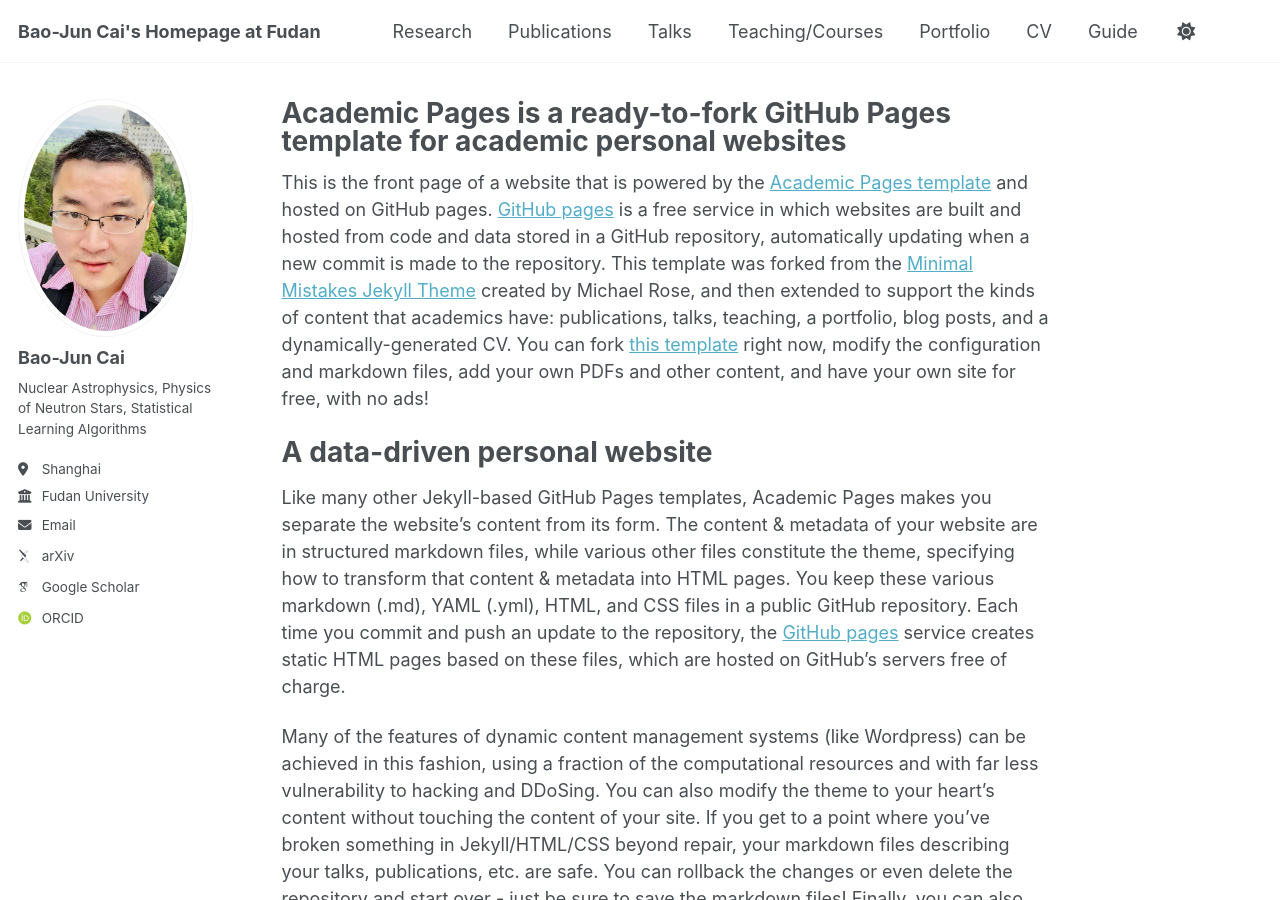
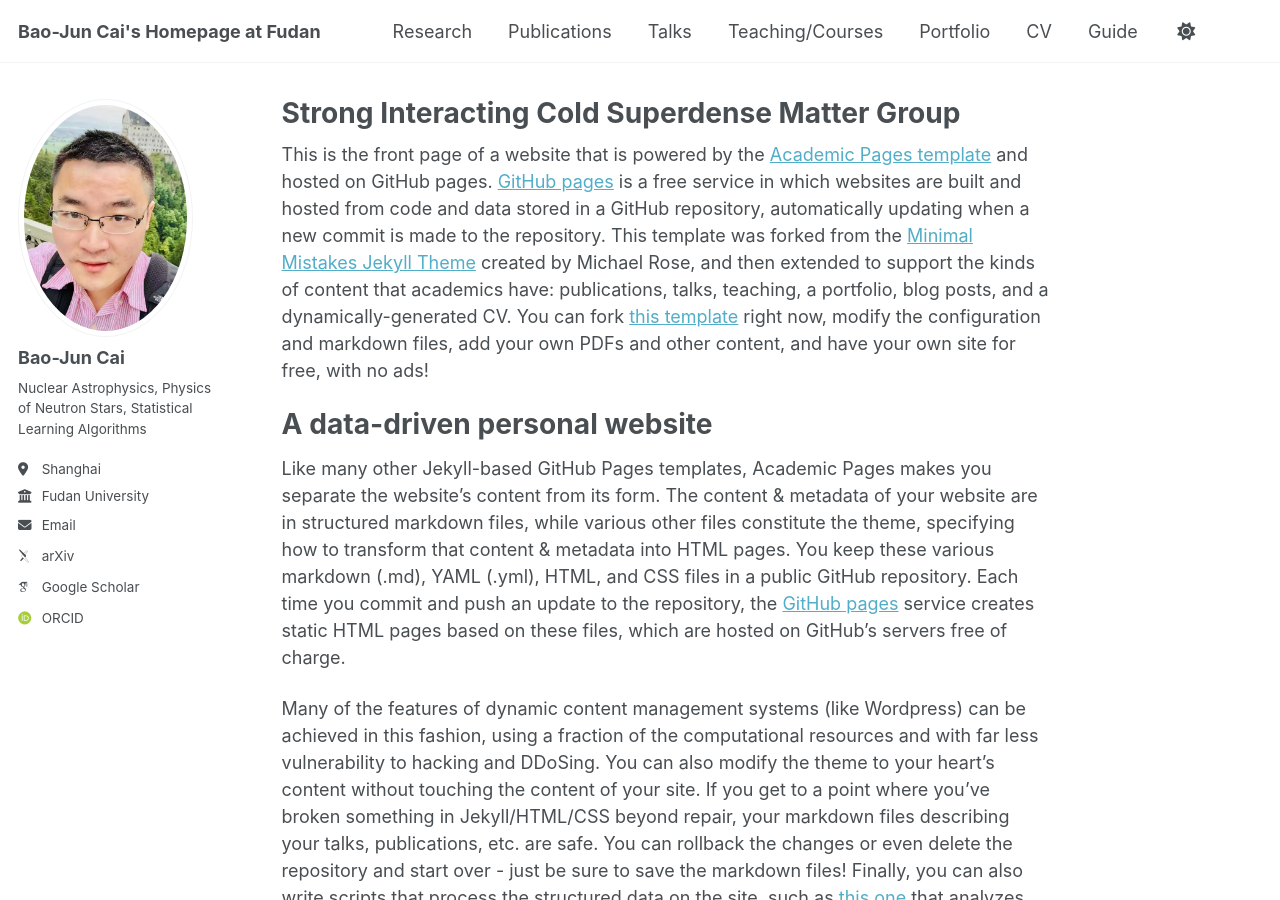
Before and after one commit to bjcai-phys/bjcai-phys.github.io, a Jekyll site: the page built from _pages/about.md, in a window 1280 px wide and 900 px high. Built offline with Jekyll 4.4.1, drawn with Linux system fonts in a browser that asks for light colours; some web fonts are replaced.

Commit message:
Update about.md

```diff
--- a/_pages/about.md
+++ b/_pages/about.md
@@ -1,6 +1,7 @@
 ---
 permalink: /
-title: "Academic Pages is a ready-to-fork GitHub Pages template for academic personal websites"
+title: "Strong Interacting Cold Superdense Matter Group"
+layout: single
 author_profile: true
 redirect_from:
   - /about/
```
